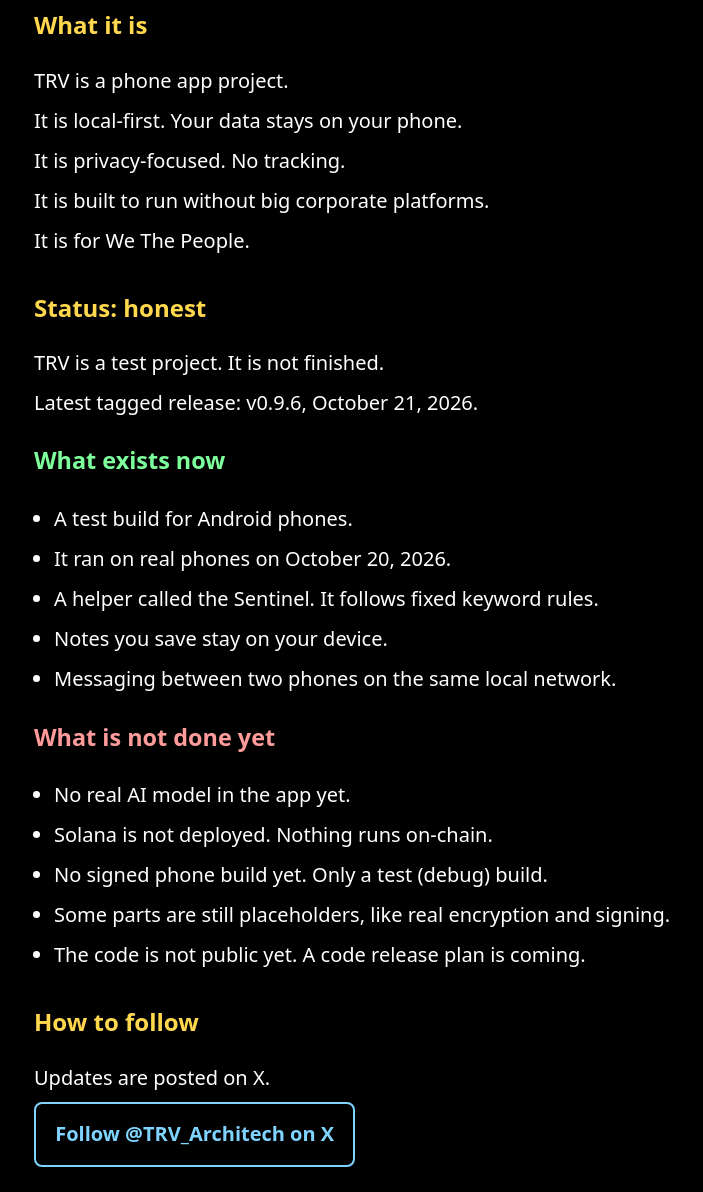
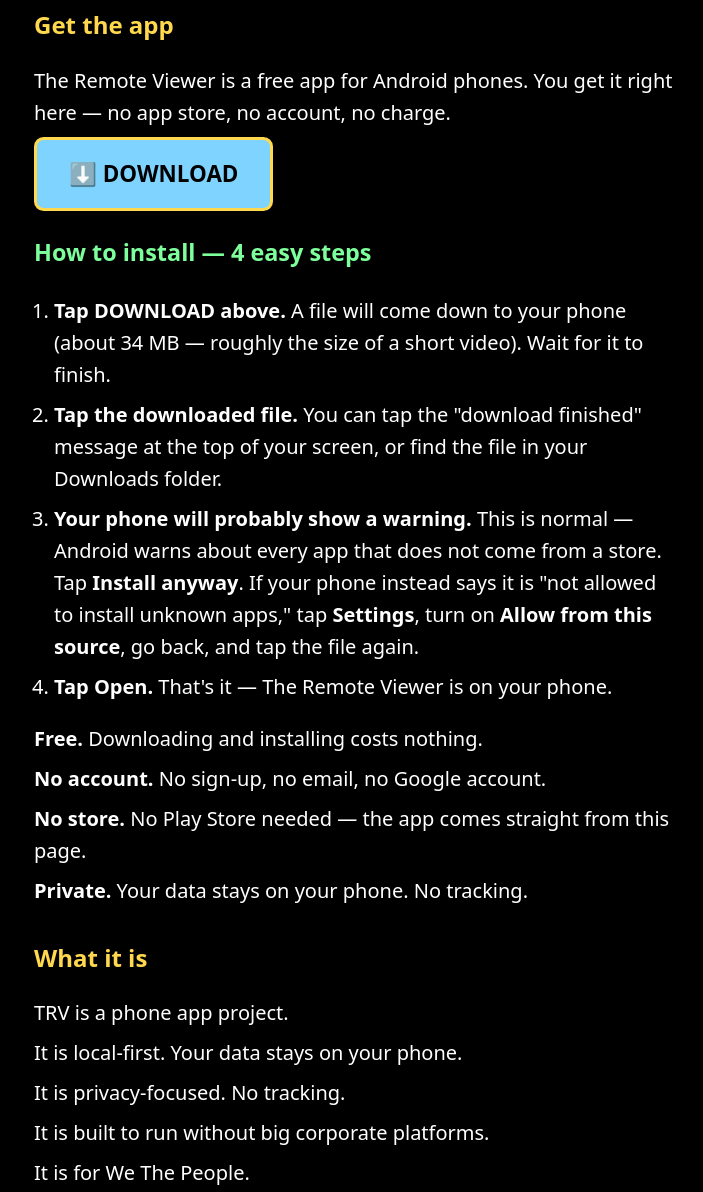
Before and after one commit to Sentinel-Architech/trv-page, a plain HTML site: page index.html in a window 1280 px wide. Shown: the part 180-1372 px from the top of the page, without its empty margins (286-989 px from the left). Drawn offline with Linux system fonts and the light colour scheme.

Commit message:
Add Get the app install section; status updated to v0.9.7

```diff
--- a/index.html
+++ b/index.html
@@ -28,6 +28,32 @@ footer{border-top:1px solid #555;color:#ddd;font-size:1.1rem}
 <p class="tag">For We The People. By Architech | The Remote Viewer.</p>
 </header>
 <main>
+<section aria-labelledby="install" style="margin-top:2rem">
+  <h2 id="install" style="color:#ffd84d;font-size:1.5rem;margin-top:2rem">Get the app</h2>
+
+  <p>The Remote Viewer is a free app for Android phones. You get it right here — no app store, no account, no charge.</p>
+
+  <p>
+    <a href="https://github.com/Sentinel-Architech/The-Remote-Viewer-Native/releases/latest/download/TRV-debug-v0.9.7.apk"
+       rel="noopener noreferrer"
+       style="display:inline-block;background:#7fd4ff;color:#000;font-weight:bold;font-size:1.4rem;padding:1rem 2rem;border:3px solid #ffd84d;border-radius:.6rem;text-decoration:none">
+      ⬇️ DOWNLOAD
+    </a>
+  </p>
+
+  <h3 style="color:#7dff9b">How to install — 4 easy steps</h3>
+  <ol style="padding-left:1.25rem;line-height:1.6">
+    <li><strong>Tap DOWNLOAD above.</strong> A file will come down to your phone (about 34 MB — roughly the size of a short video). Wait for it to finish.</li>
+    <li><strong>Tap the downloaded file.</strong> You can tap the "download finished" message at the top of your screen, or find the file in your Downloads folder.</li>
+    <li><strong>Your phone will probably show a warning.</strong> This is normal — Android warns about every app that does not come from a store. Tap <strong>Install anyway</strong>. If your phone instead says it is "not allowed to install unknown apps," tap <strong>Settings</strong>, turn on <strong>Allow from this source</strong>, go back, and tap the file again.</li>
+    <li><strong>Tap Open.</strong> That's it — The Remote Viewer is on your phone.</li>
+  </ol>
+
+  <p><strong>Free.</strong> Downloading and installing costs nothing.</p>
+  <p><strong>No account.</strong> No sign-up, no email, no Google account.</p>
+  <p><strong>No store.</strong> No Play Store needed — the app comes straight from this page.</p>
+  <p><strong>Private.</strong> Your data stays on your phone. No tracking.</p>
+</section>
 <section aria-labelledby="what">
 <h2 id="what">What it is</h2>
 <p>TRV is a phone app project.</p>
@@ -39,7 +65,7 @@ footer{border-top:1px solid #555;color:#ddd;font-size:1.1rem}
 <section aria-labelledby="status">
 <h2 id="status">Status: honest</h2>
 <p>TRV is a test project. It is not finished.</p>
-<p>Latest tagged release: v0.9.6, October 21, 2026.</p>
+<p>Latest tagged release: v0.9.7, November 17, 2026.</p>
 <h3 class="yes">What exists now</h3>
 <ul>
 <li>A test build for Android phones.</li>
@@ -51,10 +77,10 @@ footer{border-top:1px solid #555;color:#ddd;font-size:1.1rem}
 <h3 class="no">What is not done yet</h3>
 <ul>
 <li>No real AI model in the app yet.</li>
-<li>Solana is not deployed. Nothing runs on-chain.</li>
+<li>The Solana token is not launched. The identity registry runs on Solana devnet (a test network) since November 17, 2026.</li>
 <li>No signed phone build yet. Only a test (debug) build.</li>
 <li>Some parts are still placeholders, like real encryption and signing.</li>
-<li>The code is not public yet. A code release plan is coming.</li>
+<li>The app download is public. The source code stays private.</li>
 </ul>
 </section>
 <section aria-labelledby="follow">
```
